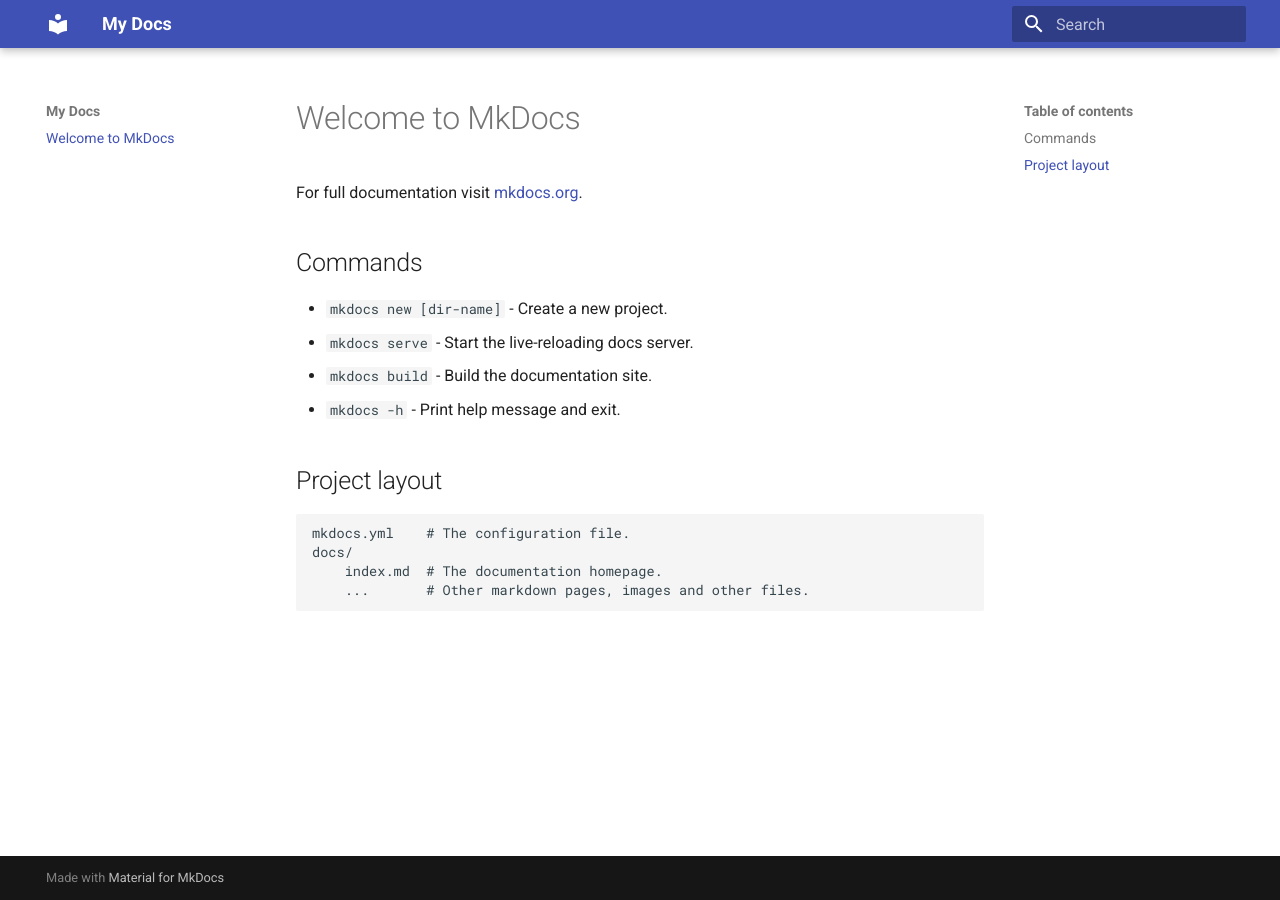
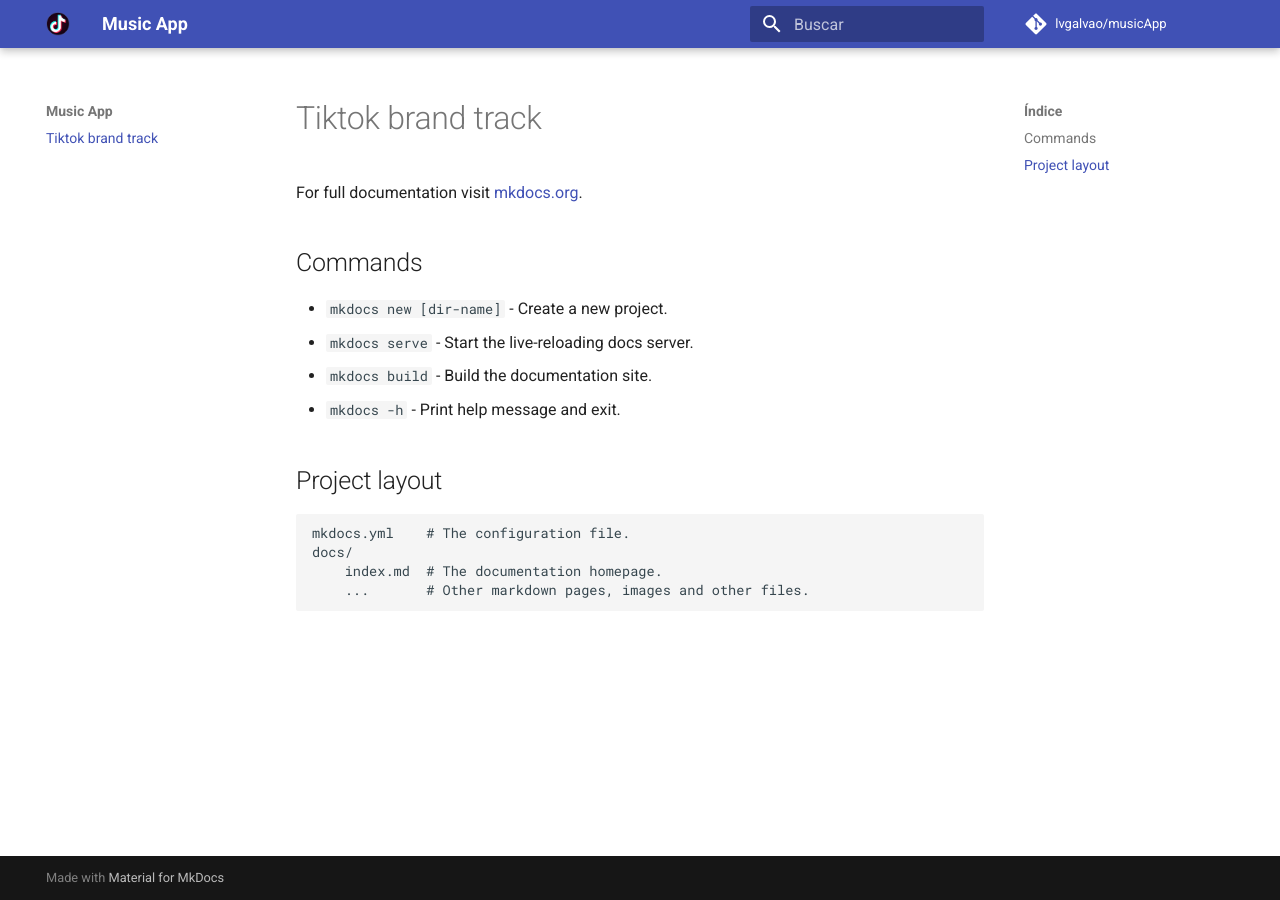
Before and after one commit to lvgalvao/musicApp, an MkDocs documentation site: the page built from docs/index.md, in a window 1280 px wide. Built offline with MkDocs 1.6.1 and Material for MkDocs 9.7.7, drawn with Linux system fonts in a browser that asks for light colours; comment, search, counter and statistics services are not loaded.

Commit message:
add mkdocs init

```diff
--- a/docs/index.md
+++ b/docs/index.md
@@ -1,4 +1,4 @@
-# Welcome to MkDocs
+# Tiktok brand track
 
 For full documentation visit [mkdocs.org](https://www.mkdocs.org).
 
--- a/mkdocs.yml
+++ b/mkdocs.yml
@@ -1,4 +1,10 @@
-site_name: My Docs
+site_name: Music App
+repo_url: https://github.com/lvgalvao/musicApp
+repo_name: lvgalvao/musicApp
+edit_uri: tree/main/docs
 
 theme:
   name: material
+  language: pt-BR
+  logo: assets/logo.png
+  favicon: assets/logo.png
```
Also changed, not shown: README.md (+3 -1 lines), docs/assets/logo.png (added).
